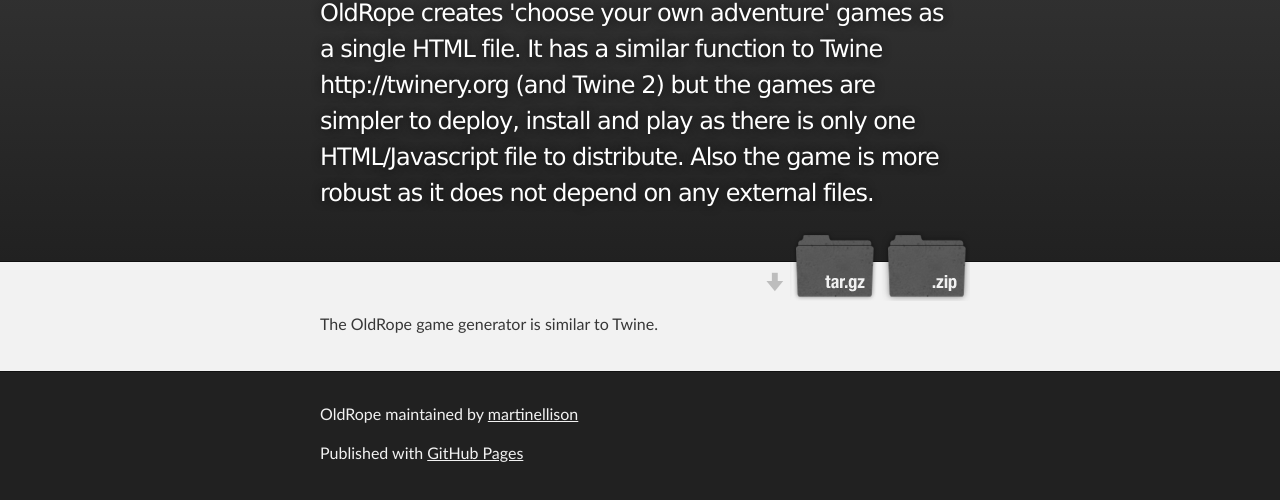
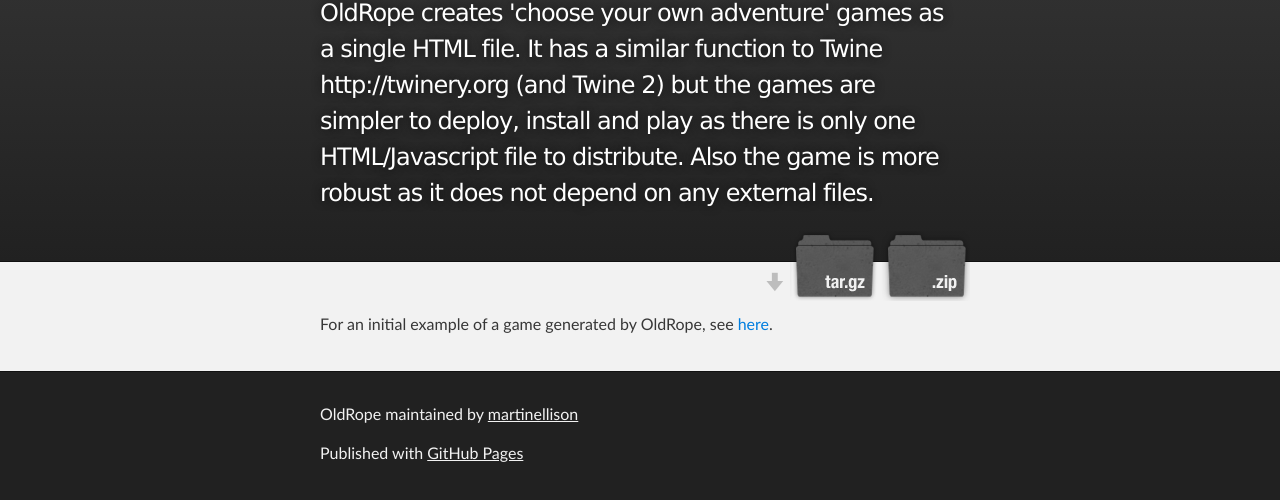
Before and after one commit to martinellison/oldrope, a plain HTML site: page index.html in a window 1280 px wide. Shown: the part 128-628 px from the top of the page. Drawn offline with Linux system fonts and the light colour scheme.

Commit message:
add an example

```diff
--- a/index.html
+++ b/index.html
@@ -31,7 +31,7 @@
     <!-- MAIN CONTENT -->
     <div id="main_content_wrap" class="outer">
       <section id="main_content" class="inner">
-        <p>The OldRope game generator is similar to Twine.</p>
+        <p>For an initial example of a game generated by OldRope, see <a href='example.html'>here</a>.</p>
       </section>
     </div>
 
```
Also changed, not shown: example.html (added, +1 -0 lines).
